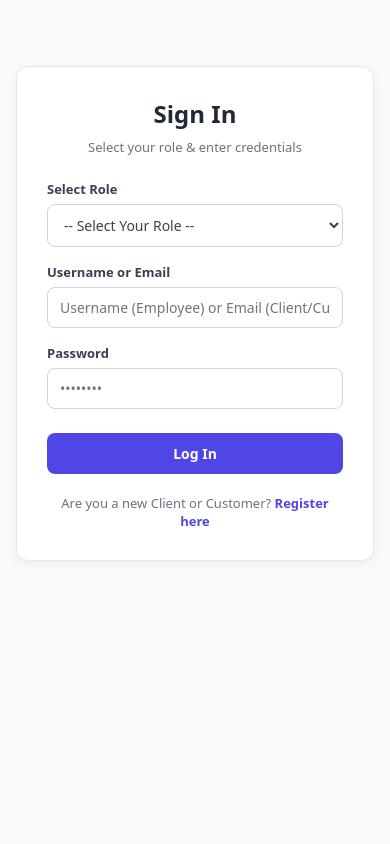
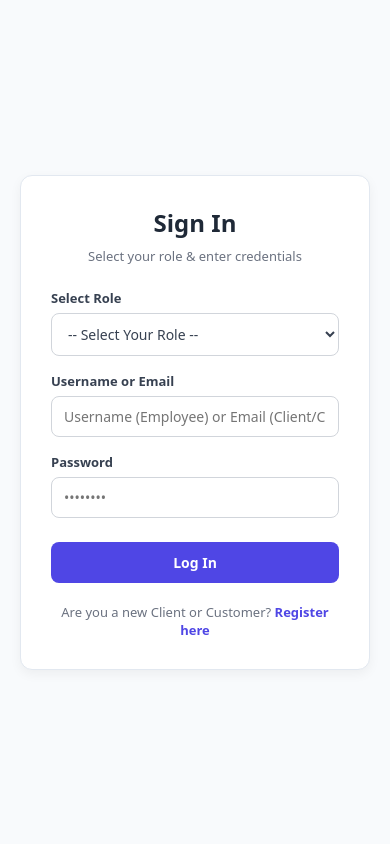
Before and after one commit to techrashi20/TeamSpace1.0, a Django app: page /auth/login/ in a window 390 px wide. Run offline with Django 5.2, Linux system fonts and the light colour scheme.

Commit message:
Fix login and register card alignment styling in base and auth templates

```diff
--- a/custom_auth/templates/custom_auth/login.html
+++ b/custom_auth/templates/custom_auth/login.html
@@ -1,7 +1,9 @@
 {% extends 'base.html' %}
 
+{% block title %}Sign In - TeamSpace Portal{% endblock %}
+
 {% block content %}
-<div style="max-width: 420px; margin: 50px auto; padding: 30px; background: #ffffff; border: 1px solid #e5e7eb; border-radius: 12px; box-shadow: 0 4px 12px rgba(0,0,0,0.05); font-family: system-ui, -apple-system, sans-serif;">
+<div style="width: 100%; max-width: 420px; padding: 30px; background: #ffffff; border: 1px solid #e2e8f0; border-radius: 12px; box-shadow: 0 4px 12px rgba(0,0,0,0.05); font-family: system-ui, -apple-system, sans-serif;">
 
     <h2 style="font-size: 24px; font-weight: 700; color: #1f2937; margin-top: 0; margin-bottom: 8px; text-align: center;">Sign In</h2>
     <p style="font-size: 13px; color: #6b7280; text-align: center; margin-bottom: 24px;">Select your role & enter credentials</p>
--- a/custom_auth/templates/custom_auth/register.html
+++ b/custom_auth/templates/custom_auth/register.html
@@ -1,7 +1,9 @@
 {% extends 'base.html' %}
 
+{% block title %}Register - TeamSpace Portal{% endblock %}
+
 {% block content %}
-<div style="max-width: 440px; margin: 40px auto; padding: 30px; background: #ffffff; border: 1px solid #e5e7eb; border-radius: 12px; box-shadow: 0 4px 12px rgba(0,0,0,0.05); font-family: system-ui, -apple-system, sans-serif;">
+<div style="width: 100%; max-width: 440px; padding: 30px; background: #ffffff; border: 1px solid #e2e8f0; border-radius: 12px; box-shadow: 0 4px 12px rgba(0,0,0,0.05); font-family: system-ui, -apple-system, sans-serif;">
 
     <h2 style="font-size: 24px; font-weight: 700; color: #1f2937; margin-top: 0; margin-bottom: 8px; text-align: center;">Create New Account</h2>
     <p style="font-size: 13px; color: #6b7280; text-align: center; margin-bottom: 24px;">Register as a Client or Customer</p>
--- a/templates/base.html
+++ b/templates/base.html
@@ -15,7 +15,7 @@
         html, body {
             width: 100%;
             min-height: 100vh;
-            min-height: 100dvh; /* Dynamic mobile viewport height */
+            min-height: 100dvh;
             background-color: #f8fafc;
             color: #334155;
             overflow-x: hidden;
@@ -76,7 +76,7 @@
         /* Mobile Sidebar Drawer Layout */
         @media (max-width: 768px) {
             .sidebar {
-                display: none; /* Mobile Menu button trigger logic */
+                display: none;
                 border-bottom: 1px solid #e2e8f0;
             }
             .sidebar.active {
@@ -196,6 +196,18 @@
             }
         }
 
+        /* Authentication Layout (Unauthenticated Pages Centering) */
+        .main-wrapper.auth-wrapper {
+            margin-left: 0 !important;
+            max-width: 100% !important;
+            display: flex;
+            align-items: center;
+            justify-content: center;
+            min-height: 100vh;
+            min-height: 100dvh;
+            padding: 20px;
+        }
+
         .container {
             background: #ffffff;
             border: 1px solid #e2e8f0;
@@ -209,19 +221,6 @@
         @media (min-width: 769px) {
             .container {
                 padding: 24px;
-            }
-        }
-
-        /* Generic Mobile Responsive Helpers */
-        @media (max-width: 768px) {
-            div[style*="grid-template-columns"],
-            .container[style*="grid-template-columns"] {
-                grid-template-columns: 1fr !important;
-                height: auto !important;
-            }
-
-            #chat-box {
-                height: 60dvh !important;
             }
         }
     </style>
@@ -332,12 +331,11 @@
     </aside>
     {% endif %}
 
-    <main class="main-wrapper" style="{% if not user.is_authenticated %}margin-left: 0; max-width: 100%;{% endif %}">
+    <main class="main-wrapper {% if not user.is_authenticated %}auth-wrapper{% endif %}">
         {% block content %}{% endblock %}
     </main>
 
     <script>
-        // Toggle Sidebar on Mobile
         const menuToggle = document.getElementById('menu-toggle');
         const sidebar = document.getElementById('app-sidebar');
 
```
